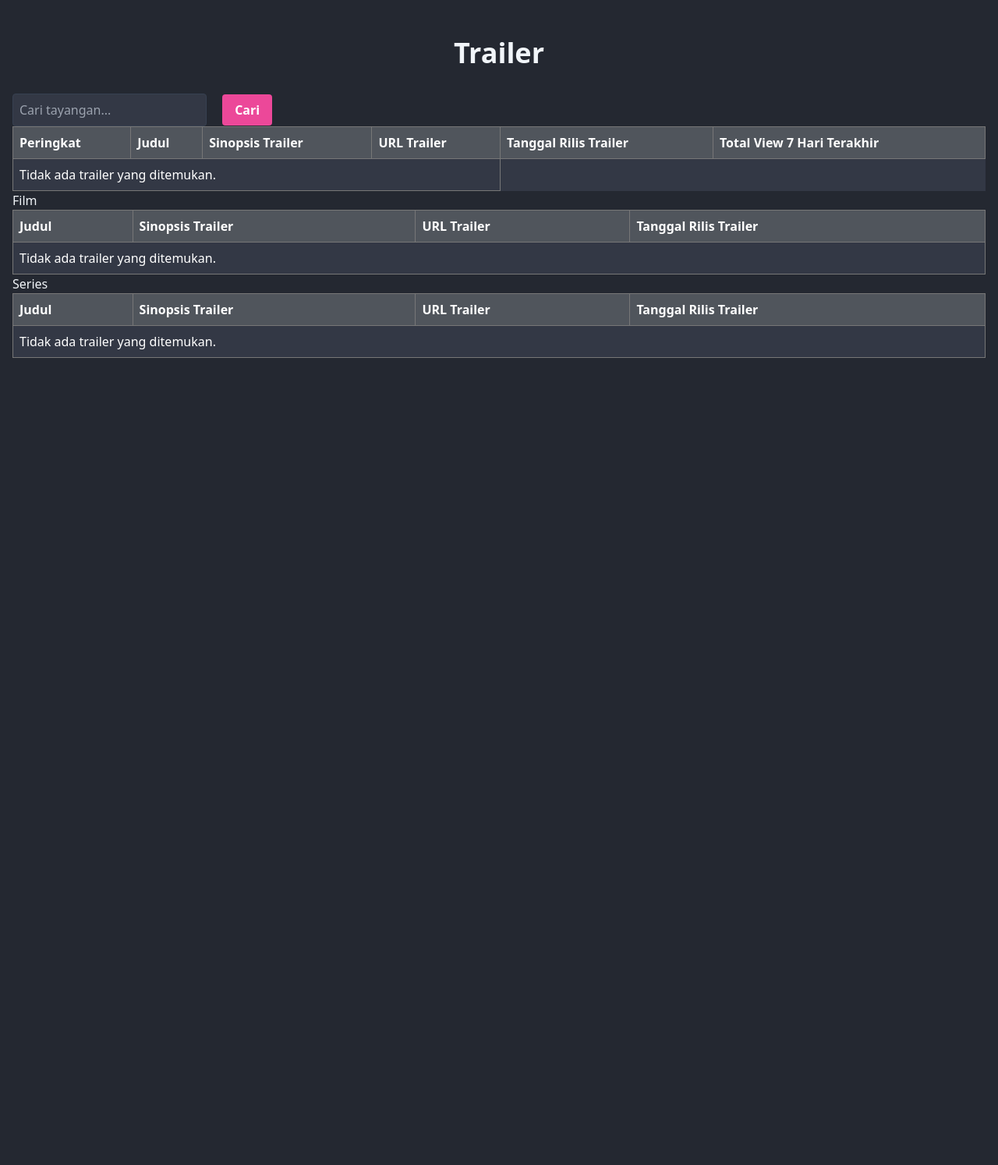
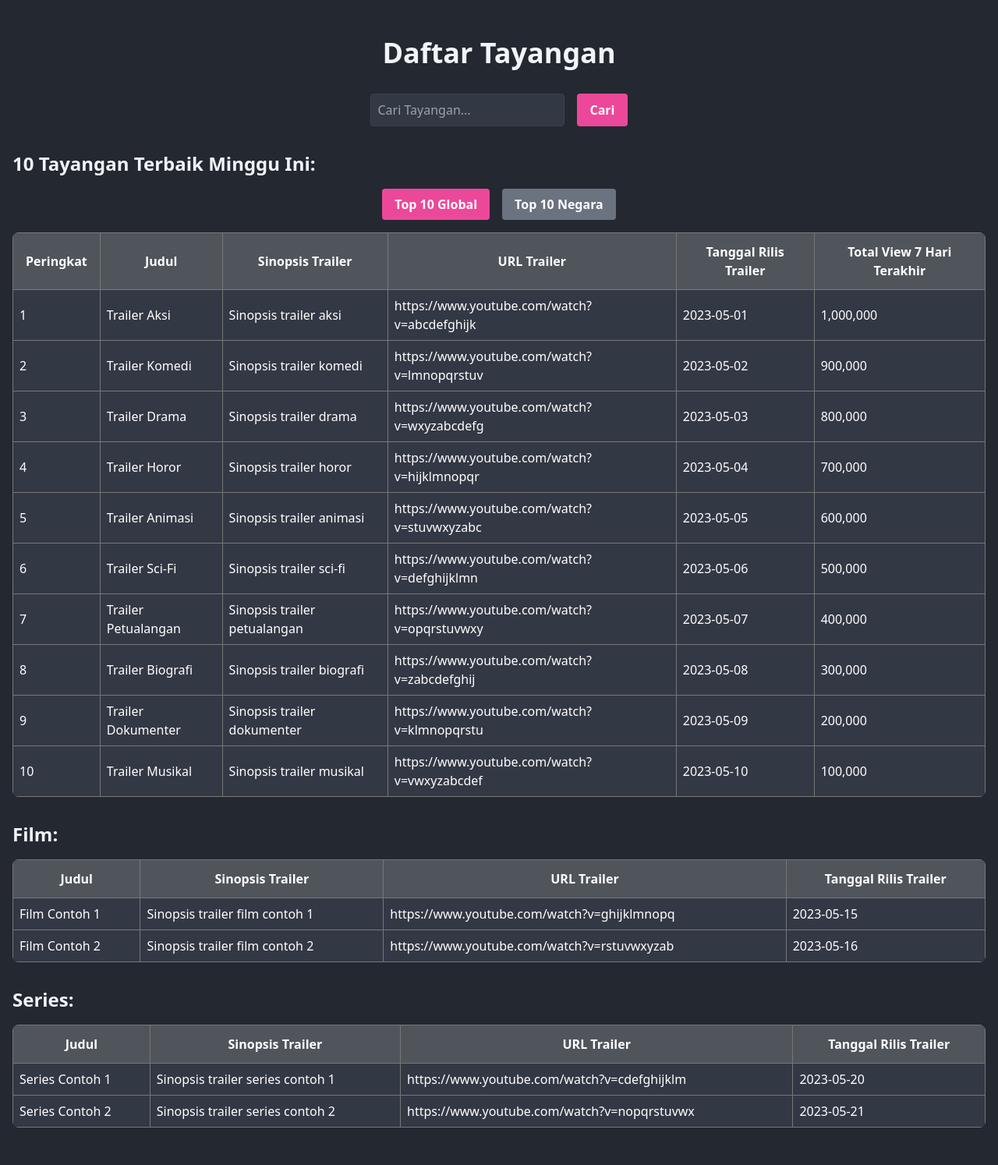
Before and after one commit to LimBodhi/Pacilflix, a Django app: template Trailer/templates/trailer.html in a window 1280 px wide. Shown: the part 80-1574 px from the top of the page at 78% size. Before the commit the page ends 539 px from the top, so only its background shows below. Run offline with Django 3.2, Linux system fonts and the light colour scheme; the template is opened without the code that fills it, so the values that code supplies are empty; some libraries are stand-ins or nearby versions.

Commit message:
tayangan trailer done

```diff
--- a/Trailer/templates/trailer.html
+++ b/Trailer/templates/trailer.html
@@ -3,108 +3,100 @@
 {% block content %}
 <div class="min-h-screen bg-[#242831] text-slate-100 font-inter">
     <div class="container mx-auto py-12 px-4">
-        <h2 class="text-center text-4xl font-bold mb-8">Trailer</h2>
+        <h2 class="text-center text-4xl font-bold mb-8">Daftar Tayangan</h2>
 
-        <form action="{% url 'show_search' %}" method="post">
-            {% csrf_token %}
-            <input type="text" name="search" value="{{ query }}" placeholder="Cari tayangan..." class="bg-[#333845] text-white border border-gray-700 p-2 rounded">
+        <div class="flex justify-center mb-8">
+            <input type="text" placeholder="Cari Tayangan..." class="bg-[#333845] text-white border border-gray-700 p-2 rounded">
             <button type="submit" class="ml-4 bg-pink-500 hover:bg-red-500 text-white font-bold py-2 px-4 rounded">Cari</button>
-        </form>
+        </div>
+
+        <h3 class="text-2xl font-semibold mb-4">10 Tayangan Terbaik Minggu Ini:</h3>
+
+        <div class="flex justify-center mb-4">
+            <button class="bg-pink-500 hover:bg-red-500 text-white font-bold py-2 px-4 rounded mr-4">Top 10 Global</button>
+            <button class="bg-gray-500 hover:bg-gray-600 text-white font-bold py-2 px-4 rounded">Top 10 Negara</button>
+        </div>
 
         <style>
             table {
                 border-collapse: collapse;
                 width: 100%;
-                background-color: #333845; /* Slightly darker table background */
+                background-color: #333845;
             }
             th, td {
-                border: 1px solid #777; /* Lighter border color */
+                border: 1px solid #777;
                 padding: 8px;
                 text-align: left;
-                color: white; /* White text color for readability */
+                color: white;
             }
             th {
-                background-color: #50555c; /* Darker header background */
+                background-color: #50555c;
+                text-align: center;
             }
         </style>
-        <table>
-            <thead>
+
+        <div class="overflow-x-auto mb-8">
+            <table class="w-full text-left rounded-lg overflow-hidden">
+                <thead class="bg-[#333845] text-white">
                     <tr>
-                    <th>Peringkat</th>
-                    <th>Judul</th>
-                    <th>Sinopsis Trailer</th>
-                    <th>URL Trailer</th>
-                    <th>Tanggal Rilis Trailer</th>
-                    <th>Total View 7 Hari Terakhir</th>
+                        <th class="py-3 px-4">Peringkat</th>
+                        <th class="py-3 px-4">Judul</th>
+                        <th class="py-3 px-4">Sinopsis Trailer</th>
+                        <th class="py-3 px-4">URL Trailer</th>
+                        <th class="py-3 px-4">Tanggal Rilis Trailer</th>
+                        <th class="py-3 px-4">Total View 7 Hari Terakhir</th>
                     </tr>
                 </thead>
-            <tbody>
-                {% for trailer in trailers %}
-                <tr class="border-t border-gray-700">
-                    <td>{{ 1 }}</td>
-                    <td>{{ trailer.judul }}</td>
-                    <td>{{ trailer.sinopsis_trailer }}</td>
-                    <td>{{ trailer.url_video_trailer }}</td>
-                    <td>{{ trailer.formatted_timestamp }}</td>
-                    <td>{{ 1 }}</td>
-                </tr>
-                {% empty %}
-                <tr>
-                    <td colspan="4">Tidak ada trailer yang ditemukan.</td>
-                </tr>
-                {% endfor %}
+                <tbody class="bg-[#333845]">
+                    <tr><td>1</td><td>Trailer Aksi</td><td>Sinopsis trailer aksi</td><td><a href="https://www.youtube.com/watch?v=abcdefghijk">https://www.youtube.com/watch?v=abcdefghijk</a></td><td>2023-05-01</td><td>1,000,000</td></tr>
+                    <tr><td>2</td><td>Trailer Komedi</td><td>Sinopsis trailer komedi</td><td><a href="https://www.youtube.com/watch?v=lmnopqrstuv">https://www.youtube.com/watch?v=lmnopqrstuv</a></td><td>2023-05-02</td><td>900,000</td></tr>
+                    <tr><td>3</td><td>Trailer Drama</td><td>Sinopsis trailer drama</td><td><a href="https://www.youtube.com/watch?v=wxyzabcdefg">https://www.youtube.com/watch?v=wxyzabcdefg</a></td><td>2023-05-03</td><td>800,000</td></tr>
+                    <tr><td>4</td><td>Trailer Horor</td><td>Sinopsis trailer horor</td><td><a href="https://www.youtube.com/watch?v=hijklmnopqr">https://www.youtube.com/watch?v=hijklmnopqr</a></td><td>2023-05-04</td><td>700,000</td></tr>
+                    <tr><td>5</td><td>Trailer Animasi</td><td>Sinopsis trailer animasi</td><td><a href="https://www.youtube.com/watch?v=stuvwxyzabc">https://www.youtube.com/watch?v=stuvwxyzabc</a></td><td>2023-05-05</td><td>600,000</td></tr>
+                    <tr><td>6</td><td>Trailer Sci-Fi</td><td>Sinopsis trailer sci-fi</td><td><a href="https://www.youtube.com/watch?v=defghijklmn">https://www.youtube.com/watch?v=defghijklmn</a></td><td>2023-05-06</td><td>500,000</td></tr>
+                    <tr><td>7</td><td>Trailer Petualangan</td><td>Sinopsis trailer petualangan</td><td><a href="https://www.youtube.com/watch?v=opqrstuvwxy">https://www.youtube.com/watch?v=opqrstuvwxy</a></td><td>2023-05-07</td><td>400,000</td></tr>
+                    <tr><td>8</td><td>Trailer Biografi</td><td>Sinopsis trailer biografi</td><td><a href="https://www.youtube.com/watch?v=zabcdefghij">https://www.youtube.com/watch?v=zabcdefghij</a></td><td>2023-05-08</td><td>300,000</td></tr>
+                    <tr><td>9</td><td>Trailer Dokumenter</td><td>Sinopsis trailer dokumenter</td><td><a href="https://www.youtube.com/watch?v=klmnopqrstu">https://www.youtube.com/watch?v=klmnopqrstu</a></td><td>2023-05-09</td><td>200,000</td></tr>
+                    <tr><td>10</td><td>Trailer Musikal</td><td>Sinopsis trailer musikal</td><td><a href="https://www.youtube.com/watch?v=vwxyzabcdef">https://www.youtube.com/watch?v=vwxyzabcdef</a></td><td>2023-05-10</td><td>100,000</td></tr>
                 </tbody>
             </table>
-        Film
-        <table>
-            <thead>
+        </div>
+
+        <h3 class="text-2xl font-semibold mb-4">Film:</h3>
+        <div class="overflow-x-auto mb-8">
+            <table class="w-full text-left rounded-lg overflow-hidden">
+                <thead class="bg-[#333845] text-white">
                     <tr>
-                    <th>Judul</th>
-                    <th>Sinopsis Trailer</th>
-                    <th>URL Trailer</th>
-                    <th>Tanggal Rilis Trailer</th>
+                        <th class="py-3 px-4">Judul</th>
+                        <th class="py-3 px-4">Sinopsis Trailer</th>
+                        <th class="py-3 px-4">URL Trailer</th>
+                        <th class="py-3 px-4">Tanggal Rilis Trailer</th>
                     </tr>
                 </thead>
-            <tbody>
-                {% for trailer in trailers %}
-                <tr class="border-t border-gray-700">
-                    <td>{{ trailer.judul }}</td>
-                    <td>{{ trailer.sinopsis_trailer }}</td>
-                    <td>{{ trailer.url_video_trailer }}</td>
-                    <td>{{ trailer.formatted_timestamp }}</td>
-                </tr>
-                {% empty %}
-                <tr>
-                    <td colspan="4">Tidak ada trailer yang ditemukan.</td>
-                </tr>
-                {% endfor %}
+                <tbody class="bg-[#333845]">
+                    <tr><td>Film Contoh 1</td><td>Sinopsis trailer film contoh 1</td><td><a href="https://www.youtube.com/watch?v=ghijklmnopq">https://www.youtube.com/watch?v=ghijklmnopq</a></td><td>2023-05-15</td></tr>
+                    <tr><td>Film Contoh 2</td><td>Sinopsis trailer film contoh 2</td><td><a href="https://www.youtube.com/watch?v=rstuvwxyzab">https://www.youtube.com/watch?v=rstuvwxyzab</a></td><td>2023-05-16</td></tr>
                 </tbody>
             </table>
-        Series
-        <table>
-            <thead>
+        </div>
+
+        <h3 class="text-2xl font-semibold mb-4">Series:</h3>
+        <div class="overflow-x-auto">
+            <table class="w-full text-left rounded-lg overflow-hidden">
+                <thead class="bg-[#333845] text-white">
                     <tr>
-                    <th>Judul</th>
-                    <th>Sinopsis Trailer</th>
-                    <th>URL Trailer</th>
-                    <th>Tanggal Rilis Trailer</th>
+                        <th class="py-3 px-4">Judul</th>
+                        <th class="py-3 px-4">Sinopsis Trailer</th>
+                        <th class="py-3 px-4">URL Trailer</th>
+                        <th class="py-3 px-4">Tanggal Rilis Trailer</th>
                     </tr>
                 </thead>
-            <tbody>
-                {% for trailer in trailers %}
-                <tr class="border-t border-gray-700">
-                    <td>{{ trailer.judul }}</td>
-                    <td>{{ trailer.sinopsis_trailer }}</td>
-                    <td>{{ trailer.url_video_trailer }}</td>
-                    <td>{{ trailer.formatted_timestamp }}</td>
-                </tr>
-                {% empty %}
-                <tr>
-                    <td colspan="4">Tidak ada trailer yang ditemukan.</td>
-                </tr>
-                {% endfor %}
+                <tbody class="bg-[#333845]">
+                    <tr><td>Series Contoh 1</td><td>Sinopsis trailer series contoh 1</td><td><a href="https://www.youtube.com/watch?v=cdefghijklm">https://www.youtube.com/watch?v=cdefghijklm</a></td><td>2023-05-20</td></tr>
+                    <tr><td>Series Contoh 2</td><td>Sinopsis trailer series contoh 2</td><td><a href="https://www.youtube.com/watch?v=nopqrstuvwx">https://www.youtube.com/watch?v=nopqrstuvwx</a></td><td>2023-05-21</td></tr>
                 </tbody>
             </table>
         </div>
     </div>
+</div>
 {% endblock %}
```
Also changed, not shown: Tayangan/templates/search_tayangan.html (+16 -24 lines), Trailer/templates/search.html (+14 -18 lines). Lines whose indentation alone changed are shown as unchanged.
